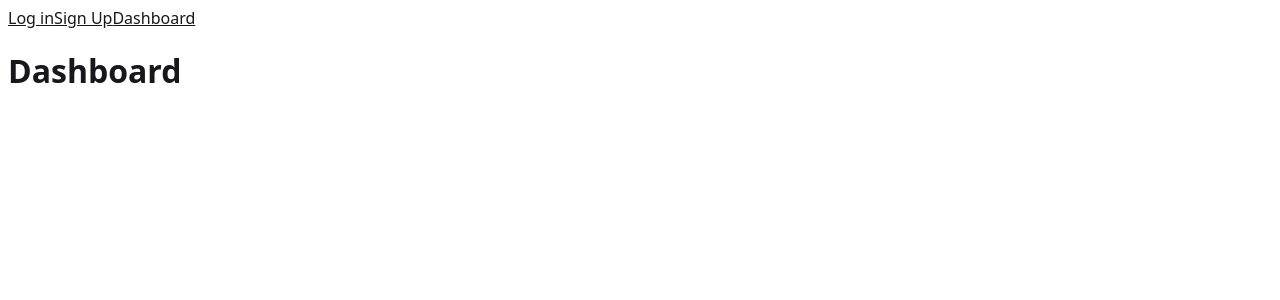
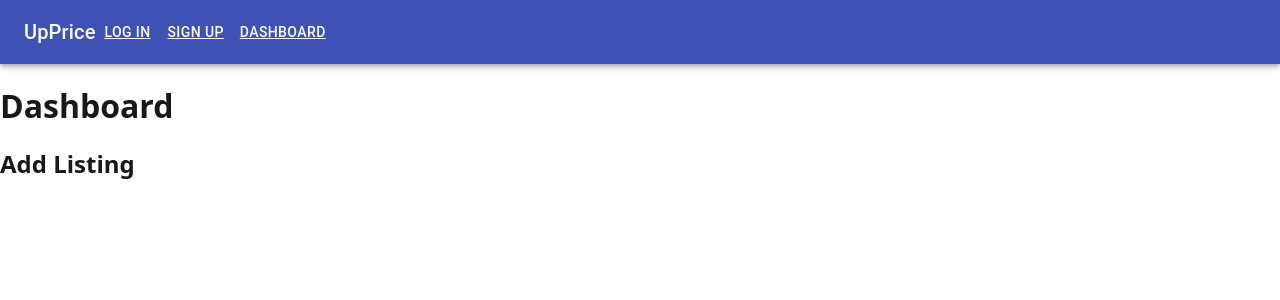
Before and after one commit to bw-airbnb-2/front-end, a React (Create React App) app in the folder airbnb-optimal-price/: page /dashboard in a window 1280 px wide. Shown: the top 300 px of the page. Built offline with nearby package versions, Linux system fonts and the light colour scheme; a web font is replaced by a local one.

Commit message:
app bar on top

```diff
--- a/airbnb-optimal-price/public/index.html
+++ b/airbnb-optimal-price/public/index.html
@@ -26,7 +26,7 @@
     -->
     <title>React App</title>
   </head>
-  <body>
+  <body style='margin : 0'>
     <noscript>You need to enable JavaScript to run this app.</noscript>
     <div id="root"></div>
     <!--
--- a/airbnb-optimal-price/src/App.js
+++ b/airbnb-optimal-price/src/App.js
@@ -1,36 +1,55 @@
 //packages
-import React from 'react';
+import React from "react";
 import {
   BrowserRouter as Router,
   Switch,
   Route,
-  Link
+  Link,
+  useHistory,
 } from "react-router-dom";
 
 //components
-import Login from './Components/Login/Login';
-import SignUp from './Components/SignUp/SignUp';
-import Dashboard from './Components/Dashboard/Dashboard';
+import Login from "./Components/Login/Login";
+import SignUp from "./Components/SignUp/SignUp";
+import Dashboard from "./Components/Dashboard/Dashboard";
+
+//material UI
+import { AppBar, Toolbar, Typography, Button } from "@material-ui/core";
 
 function App() {
+  let history = useHistory();
+
   return (
     <Router>
-    <div>
-      <header>
+      <div >
+        <AppBar position="static">
+          <Toolbar>
+            <Typography variant="h6">
+              UpPrice
+            </Typography>
+            <Button color="inherit">
+              <Link to="/log-in">Log in</Link>
+            </Button>
+            <Button color="inherit">
+              <Link to="/sign-up">Sign Up</Link>
+            </Button>
+            <Button color="inherit">
+              <Link to="/dashboard">Dashboard</Link>
+            </Button>
+          </Toolbar>
+        </AppBar>
+        {/* <header>
           <nav>
-          <Link to='/log-in'>Log in</Link>
-          <Link to='/sign-up'>Sign Up</Link>
-          <Link to='/dashboard'>Dashboard</Link>
           </nav>
-      </header>
+        </header> */}
         <Switch>
-        <Route path='/log-in'>
+          <Route path="/log-in">
             <Login />
           </Route>
-        <Route path='/sign-up'>
+          <Route path="/sign-up">
             <SignUp />
           </Route>
-        <Route path='/dashboard'>
+          <Route path="/dashboard">
             <Dashboard />
           </Route>
         </Switch>
--- a/airbnb-optimal-price/src/Components/Dashboard/Dashboard.js
+++ b/airbnb-optimal-price/src/Components/Dashboard/Dashboard.js
@@ -1,11 +1,13 @@
 import React, { useState, useEffect } from 'react';
-import './Dashboard.scss'
 
 export default function Dashboard(props) {
 
     return(
         <div>
             <h1>Dashboard</h1>
+            <h2>Add Listing</h2>
+            <form>
+            </form>
         </div>
     )
 }
--- a/airbnb-optimal-price/src/Components/Login/Login.js
+++ b/airbnb-optimal-price/src/Components/Login/Login.js
@@ -1,5 +1,4 @@
 import React, { useState, useEffect } from 'react';
-import './Login.scss'
 
 export default function Login(props) {
 
--- a/airbnb-optimal-price/src/Components/SignUp/SignUp.js
+++ b/airbnb-optimal-price/src/Components/SignUp/SignUp.js
@@ -1,5 +1,4 @@
 import React, { useState, useEffect } from 'react';
-import './SignUp.scss'
 
 export default function SignUp(props) {
 
```
Also changed, not shown: airbnb-optimal-price/src/Components/Dashboard/Dashboard.scss (deleted), airbnb-optimal-price/src/Components/Login/Login.scss (deleted), airbnb-optimal-price/src/Components/SignUp/SignUp.scss (deleted), 1 other file (tests, documents, lock files or other folders). Lines whose indentation alone changed are shown as unchanged.
